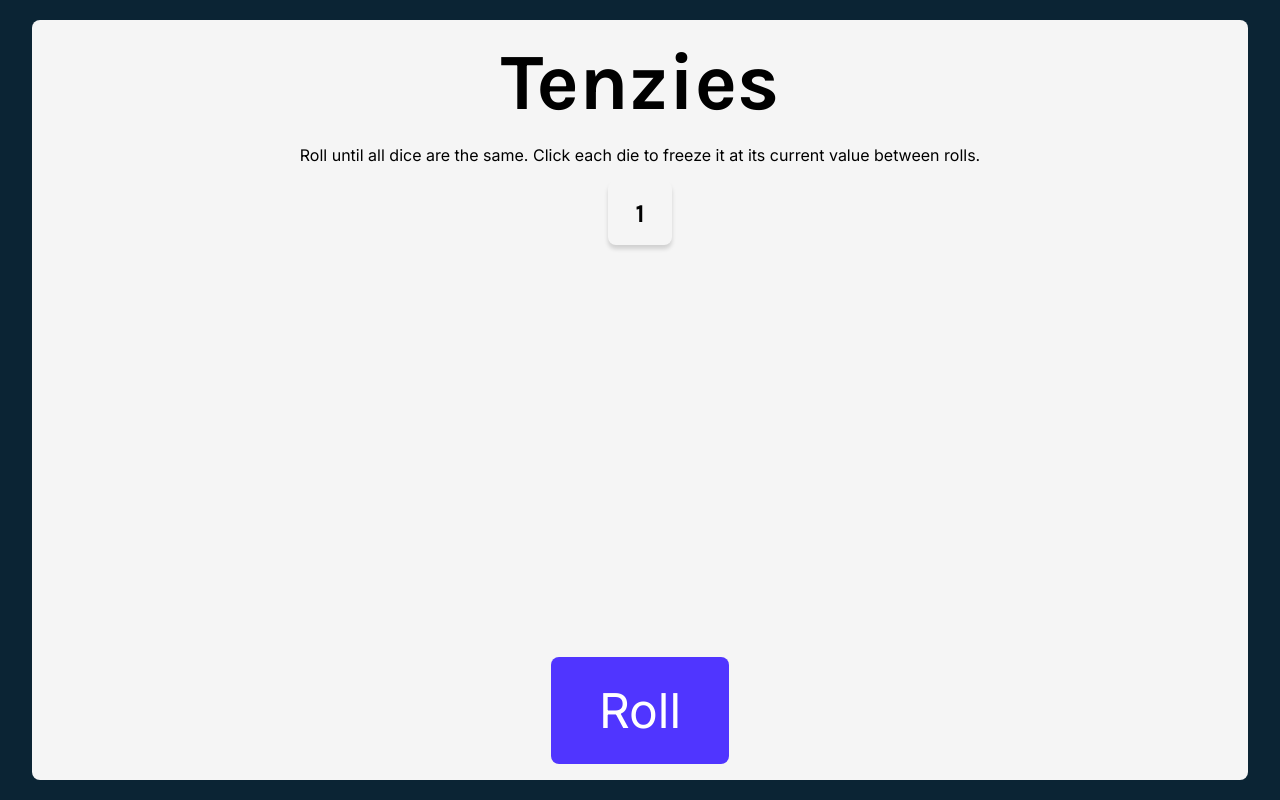
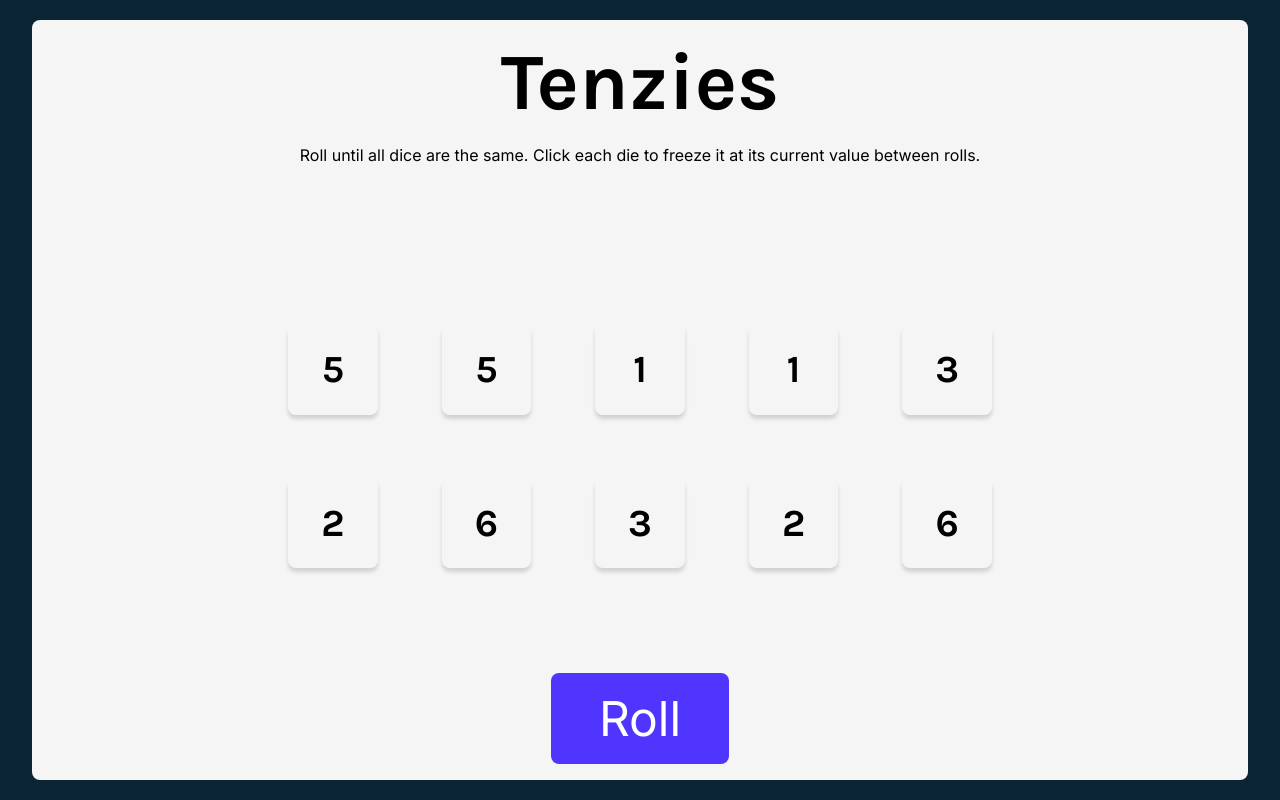
Before and after one commit to HamadNabizada/portfolio, a Next.js app: page /Tenzies in a window 1280 px wide. Built offline with nearby package versions, Linux system fonts and the light colour scheme.

Commit message:
added all 10 random dice and updated styling

```diff
--- a/components/Die.js
+++ b/components/Die.js
@@ -1,9 +1,9 @@
 import style from '../styles/Die.module.css'
 
-export default function Die(){
+export default function Die(props){
     return(
         <div className={style.wrapper}>
-            <h1>1</h1>
+            <h1>{props.value}</h1>
         </div>
     )
 }
--- a/components/Tenzies.js
+++ b/components/Tenzies.js
@@ -1,13 +1,48 @@
 import style from '../styles/Tenzies.module.css'
 import Die from './Die'
+import {nanoid} from 'nanoid'
+import { useState, useEffect } from 'react'
+
 
 export default function Tenzies(){
+
+    function get10RandomDie(){
+        let randomTen = [];
+        for (let i = 0; i < 10; i++) {
+            let newnanoid = nanoid()
+            let newDie = {
+                value: (Math.floor(Math.random() * 6)+1),
+                key: newnanoid,
+                id: newnanoid,
+                isHeld: false
+            }
+            randomTen.push(newDie)
+        }
+        return randomTen
+    }
+
+    let [diceSet, setDiceSet] = useState(get10RandomDie())
+
+    let dieElements = diceSet.map( item =>{
+        return(
+            <Die
+                value={item.value}
+                key= {item.key}
+                id= {item.id}
+                isHeld= {item.isHeld}
+            />
+        )
+    } )
+
+    console.log(dieElements)
     return(
         <div className={style.background}>
             <div className={style.wrapper}>
                 <h1 className={style.title}>Tenzies</h1>
                 <p className={style.instructions}>Roll until all dice are the same. Click each die to freeze it at its current value between rolls.</p>
-                <Die />
+                <div className={style.diceWrapper}>
+                    {dieElements}
+                </div>
                 <button className={style.btn}>Roll</button>
             </div>
         </div>
--- a/styles/Die.module.css
+++ b/styles/Die.module.css
@@ -7,10 +7,10 @@
     flex-direction: column;
     justify-content: center;
     align-items: center;
-    width:13vw;
-    height:13vw;
+    width:18vw;
+    height:18vw;
     border: 1px solid black;
-    font-size:.8rem;
+    font-size:1.2rem;
     border: none;
     border-radius: 8px;
     box-shadow: 0px 4px 4px rgba(0, 0, 0, 0.15);
@@ -19,7 +19,7 @@
 
 @media screen and (min-width: 700px){
     .wrapper{
-        width:5vw;
-        height:5vw;
+        width:7vw;
+        height:7vw;
     }
 }
--- a/styles/Tenzies.module.css
+++ b/styles/Tenzies.module.css
@@ -28,11 +28,19 @@
 .title{
     font-size: 2.5rem;
 }
+.diceWrapper{
+    margin-top: 1rem;
+    justify-content: center;
+    align-items: center;
+    display:grid;
+    grid-template: repeat(5, 1fr)/1fr 1fr;
+    gap: 1rem;
+}
 
 .btn{
     background-color: #5035ff;
     border:none;
-    padding: 1rem 2rem;
+    padding: .7rem 2rem;
     color:white;
     font-family: 'Inter', sans-serif;
     font-size: 2rem;
@@ -53,9 +61,14 @@
     }
     .btn{
         font-size: 3rem;
-        padding: 1.5rem 3rem;
+        padding: 1rem 3rem;
     }
     .title{
         font-size: 5rem;
     }
+    .diceWrapper{
+        grid-template: 1fr 1fr/repeat(5, 1fr);
+        margin-top: 9rem;
+        gap: 4rem;
+    }
 }
```
